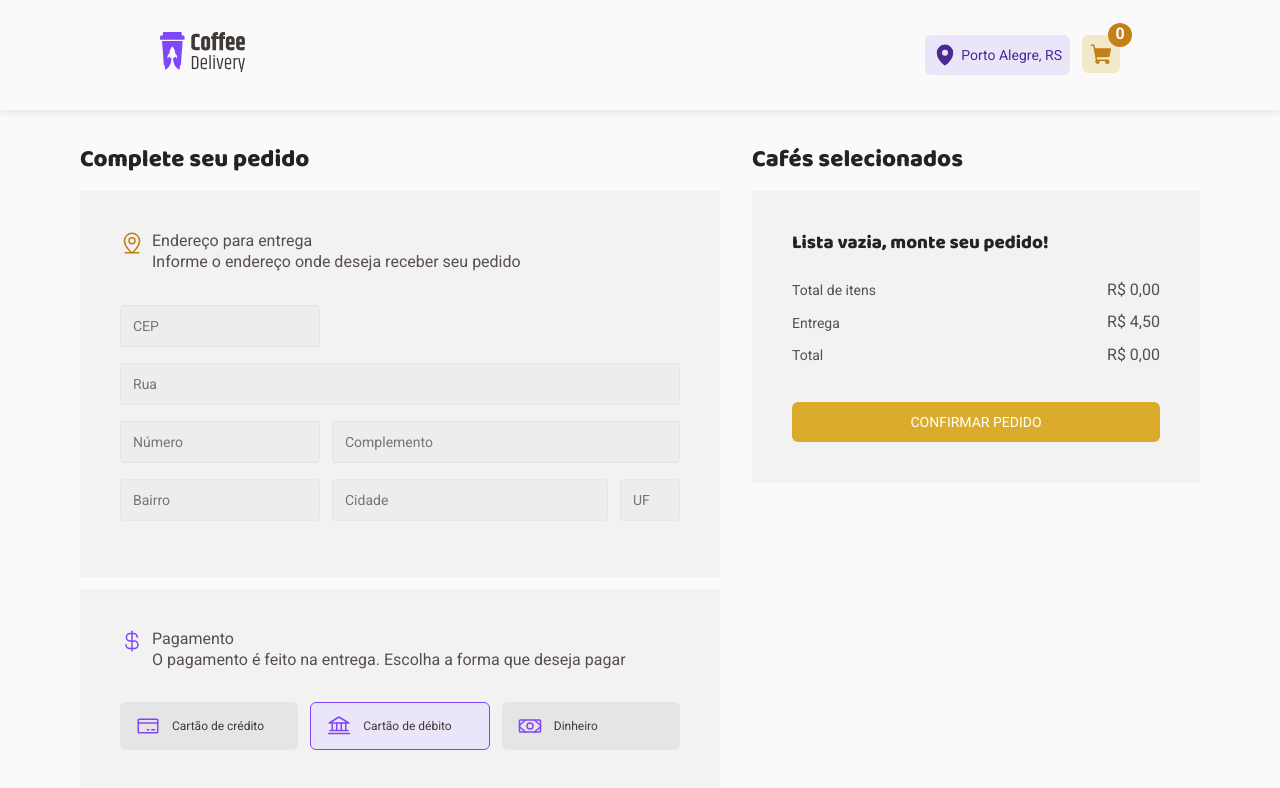
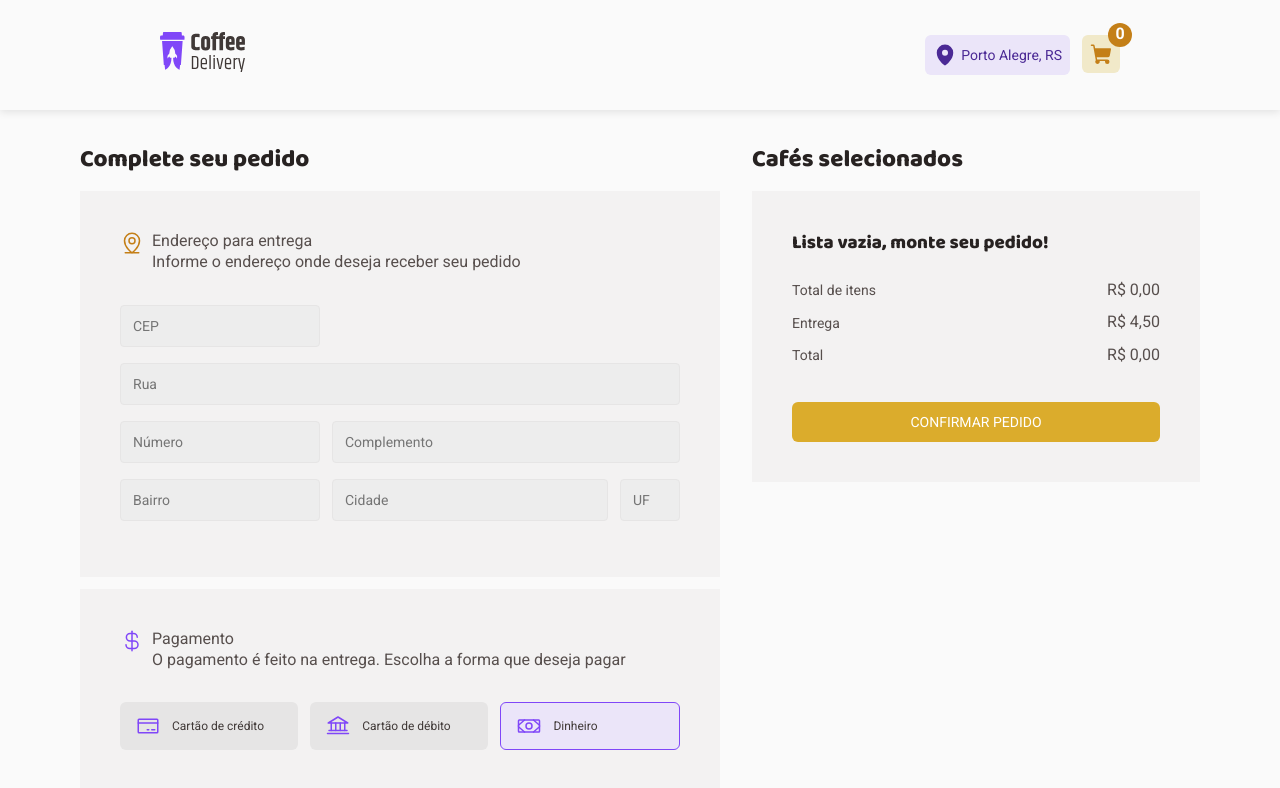
Before and after one commit to Cipriano99/ignite-coffee-delivery, a React (Vite) app: page /cart in a window 1280 px wide. Shown: the top 788 px of the page. Built offline with nearby package versions, Linux system fonts and the light colour scheme.

Commit message:
feat(formPayment): radio buttons payment

```diff
--- a/src/contexts/CartCoffeesContext.tsx
+++ b/src/contexts/CartCoffeesContext.tsx
@@ -21,16 +21,21 @@ interface CoffeesPricesData {
   totalOrder: number
 }
 
+type PaymentType = 'money' | 'debit' | 'credit'
+
 interface CartCoffeesContextData {
   cartCoffees: CoffeesData[]
   cartCoffeesPrices: CoffeesPricesData
+  payment: PaymentType
   addNewCoffee: (nameCoffee: string, quantity: number) => void
   removeCoffee: (nameCoffee: string) => void
+  selectPayment: (payment: string) => void
 }
 
 interface CartCoffeeState {
   cartCoffees: CoffeesData[]
   cartCoffeesPrices: CoffeesPricesData
+  payment: PaymentType
 }
 
 export const CartCoffeesContext = createContext({} as CartCoffeesContextData)
@@ -97,6 +102,13 @@ export const CartCoffeesProvider = ({ children }: { children: ReactNode }) => {
         }
       }
 
+      if (action.type === 'PAY') {
+        return {
+          ...state,
+          payment: action.payload.payment,
+        }
+      }
+
       return state
     },
     {
@@ -106,9 +118,10 @@ export const CartCoffeesProvider = ({ children }: { children: ReactNode }) => {
         deliveryPrice: 4.5,
         totalOrder: 0,
       },
+      payment: 'money',
     },
   )
-  const { cartCoffees, cartCoffeesPrices } = cartCoffeesState
+  const { cartCoffees, cartCoffeesPrices, payment } = cartCoffeesState
 
   const addNewCoffee = (nameCoffee: string, quantity: number) => {
     const coffeeFound: typeof coffeesData[0] | undefined = coffeesData.find(
@@ -149,9 +162,25 @@ export const CartCoffeesProvider = ({ children }: { children: ReactNode }) => {
     }
   }
 
+  const selectPayment = (payment: string) => {
+    dispatch({
+      type: 'PAY',
+      payload: {
+        payment,
+      },
+    })
+  }
+
   return (
     <CartCoffeesContext.Provider
-      value={{ cartCoffees, cartCoffeesPrices, addNewCoffee, removeCoffee }}
+      value={{
+        cartCoffees,
+        cartCoffeesPrices,
+        payment,
+        addNewCoffee,
+        removeCoffee,
+        selectPayment,
+      }}
     >
       {children}
     </CartCoffeesContext.Provider>
--- a/src/pages/Cart/FormDelivery/index.tsx
+++ b/src/pages/Cart/FormDelivery/index.tsx
@@ -14,12 +14,15 @@ import {
   PaymentContainer,
   PaymentMethod,
 } from './styles'
+import { useCartCoffees } from '../../../hooks/useCartCoffees'
 
 interface FormDeliveryProps {
   registerField: UseFormRegister<FieldValues>
 }
 
 export const FormDelivery = ({ registerField }: FormDeliveryProps) => {
+  const { payment, selectPayment } = useCartCoffees()
+
   return (
     <section>
       <h2>Complete seu pedido</h2>
@@ -71,17 +74,29 @@ export const FormDelivery = ({ registerField }: FormDeliveryProps) => {
         </header>
 
         <div>
-          <PaymentMethod type="button" isActive={false}>
+          <PaymentMethod
+            type="button"
+            isActive={payment === 'credit'}
+            onClick={() => selectPayment('credit')}
+          >
             <CreditCard size={24} />
             Cartão de crédito
           </PaymentMethod>
 
-          <PaymentMethod type="button" isActive={true}>
+          <PaymentMethod
+            type="button"
+            isActive={payment === 'debit'}
+            onClick={() => selectPayment('debit')}
+          >
             <Bank size={24} />
             Cartão de débito
           </PaymentMethod>
 
-          <PaymentMethod type="button" isActive={false}>
+          <PaymentMethod
+            type="button"
+            isActive={payment === 'money'}
+            onClick={() => selectPayment('money')}
+          >
             <Money size={24} />
             Dinheiro
           </PaymentMethod>
```
